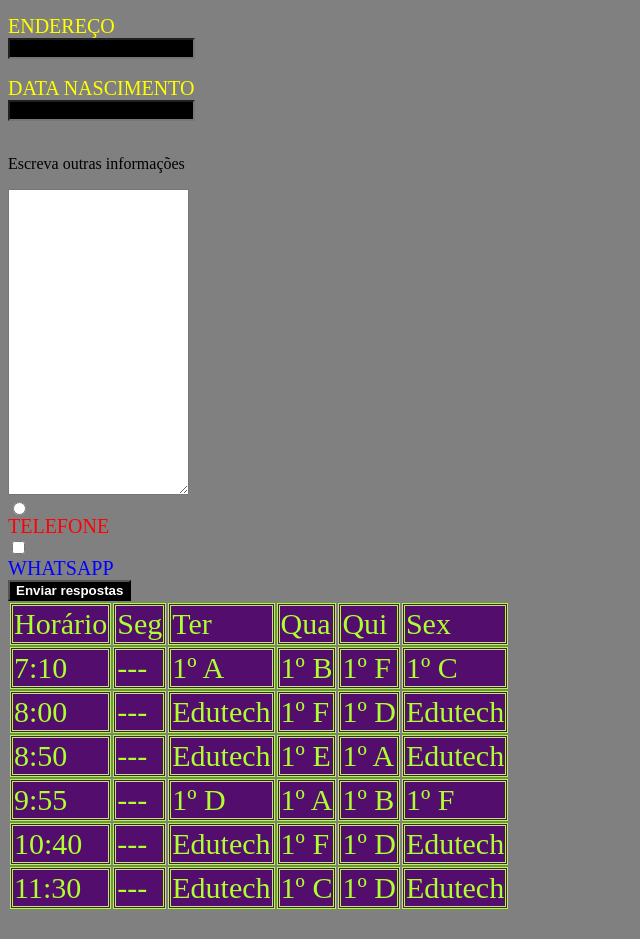
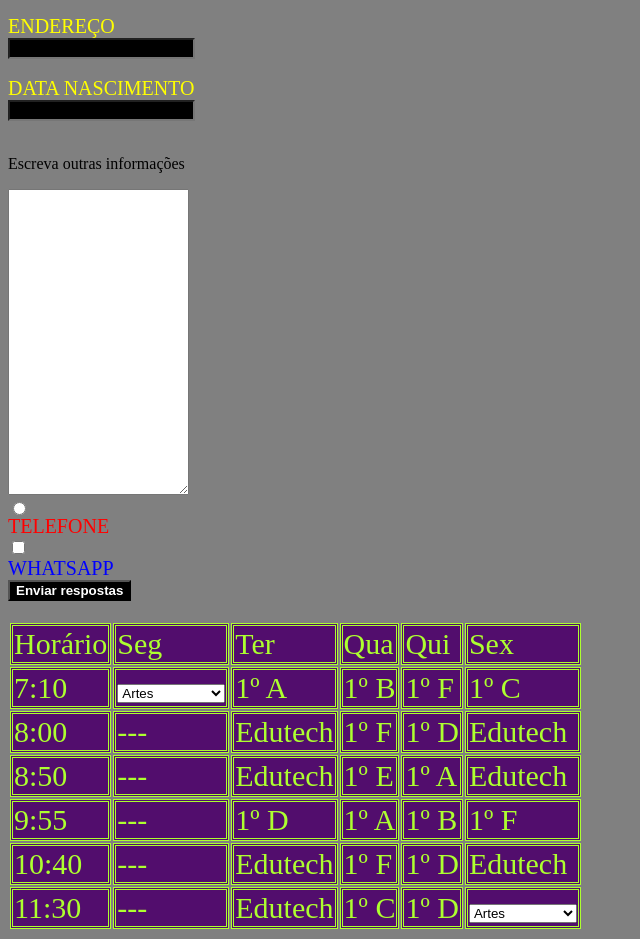
Before and after one commit to romulopena/form-1b, a plain HTML site: page index.html in a window 1280 px wide. Shown: the part 127-1066 px from the top of the page, without its empty margins (0-640 px from the left). Drawn offline with Linux system fonts and the light colour scheme.

Commit message:
Update index.html

```diff
--- a/index.html
+++ b/index.html
@@ -41,7 +41,28 @@
 		</tr>
 		<tr>
 			<td>7:10</td>
-			<td>---</td>
+			<td>
+			<select>
+				<option>Artes</option>
+				<option>Biologia</option>
+				<option>Cid.Civismo</option>
+				<option>Ed. Física</option>
+				<option>Ed. Financeira</option>
+				<option>Física</option>
+				<option>Filosofia</option>
+				<option>Geografia</option>
+				<option>História</option>
+				<option>Inglês</option>
+				<option>L. Portuguesa</option>
+				<option>Matemática</option>
+				<option>P.C.</option>
+				<option>P.Vida</option>
+				<option>Química</option>
+			</select>
+			</td>
+
+				<option></option>
+				</td>
 			<td>1º A</td>
 			<td>1º B</td>
 			<td>1º F</td>
@@ -85,7 +106,25 @@
 			<td>Edutech</td>
 			<td>1º C</td>
 			<td>1º D</td>
-			<td>Edutech</td>
+			<td>
+				<select>
+				<option>Artes</option>
+				<option>Biologia</option>
+				<option>Cid.Civismo</option>
+				<option>Ed. Física</option>
+				<option>Ed. Financeira</option>
+				<option>Física</option>
+				<option>Filosofia</option>
+				<option>Geografia</option>
+				<option>História</option>
+				<option>Inglês</option>
+				<option>L. Portuguesa</option>
+				<option>Matemática</option>
+				<option>P.C.</option>
+				<option>P.Vida</option>
+				<option>Química</option>
+			</select>
+			</td>
 		</tr>
 
 	</table>
```
